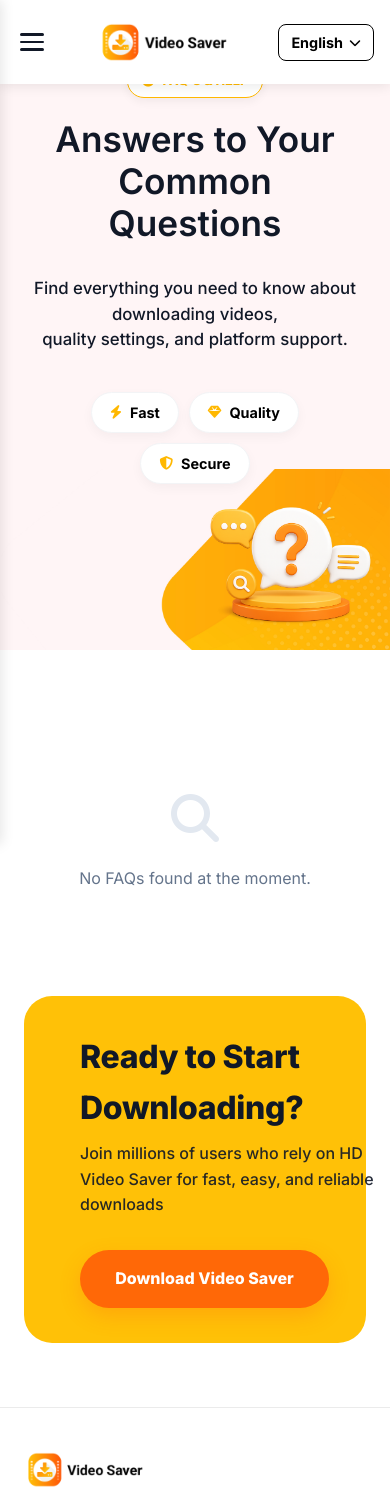
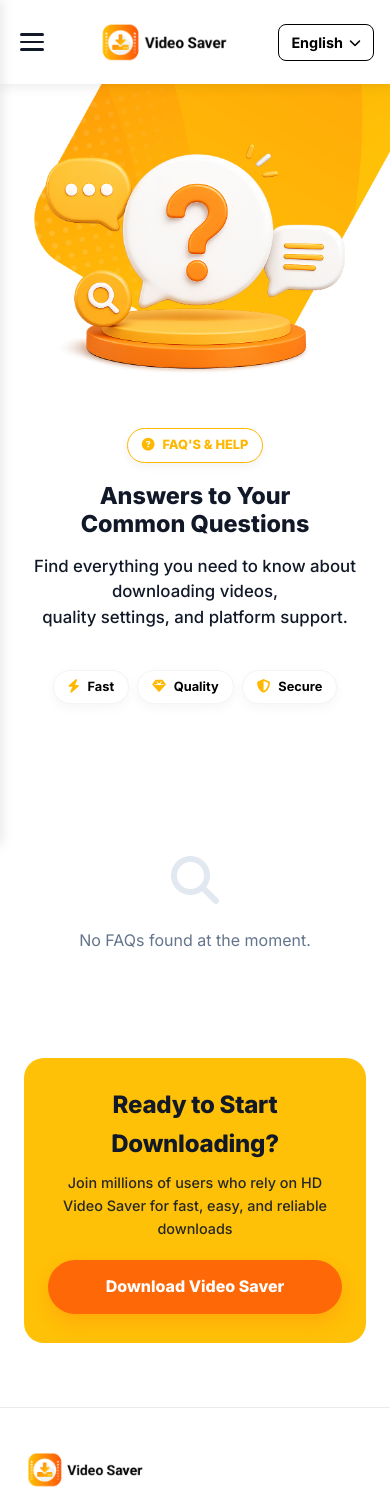
Before and after one commit to asad537/SocialDL-Company-Final, a Laravel app: page /faqs in a window 390 px wide. Shown: the top 1499 px of the page. Run offline with Laravel 8, Linux system fonts and the light colour scheme; data comes from the database, SQL or seed files in the repository; data that the repository does not hold is empty; some libraries are stand-ins or nearby versions.

Commit message:
faqs page done

```diff
--- a/resources/views/faqs.blade.php
+++ b/resources/views/faqs.blade.php
@@ -240,31 +240,135 @@
 
         @media (max-width: 1024px) {
             .hero {
-                text-align: center;
-                padding: 8rem 0 300px 0;
-                height: auto;
-                min-height: 600px;
+                padding-top: 80px;
+                height: auto !important;
+                min-height: unset !important;
+                max-height: unset !important;
+                display: flex;
+                flex-direction: column;
+                align-items: center;
+                overflow: hidden;
+                background: #fff;
+                margin-bottom: 2rem;
+            }
+
+            .hero picture {
+                display: block;
+                width: 100%;
+                flex-shrink: 0;
             }
 
             .hero-bg-img {
-                object-position: center bottom;
+                position: relative !important;
+                display: block;
+                width: 100%;
+                height: auto;
                 object-fit: contain;
+            }
+
+            .hero-container {
+                position: relative;
+                z-index: 2;
+                width: 100%;
+                text-align: center;
+                padding: 1.2rem 1.25rem 2rem;
             }
 
             .hero-content {
                 max-width: 100%;
+                margin: 0 auto;
             }
 
             .hero h1 {
-                font-size: 2.2rem;
+                font-size: clamp(1.45rem, 6vw, 1.75rem);
+                font-weight: 800;
+                line-height: 1.2;
+                margin-bottom: 1rem;
             }
 
             .hero-badges {
                 justify-content: center;
+                gap: 8px;
+            }
+
+            .hero-badge {
+                font-size: 0.8rem;
+                padding: 6px 14px;
             }
         }
 
-        /* FAQ Content */
+
+        /* ── CTA Section ── */
+        .faq-cta-wrap {
+            background: #FFC107;
+            border-radius: 28px;
+            padding: 2.2rem 3.5rem;
+            display: flex;
+            align-items: center;
+            justify-content: space-between;
+            gap: 2rem;
+            flex-wrap: wrap;
+        }
+
+        .faq-cta-text h2 {
+            font-size: 2rem;
+            font-weight: 800;
+            color: #111827;
+            margin-bottom: 0.5rem;
+            letter-spacing: -0.01em;
+        }
+
+        .faq-cta-text p {
+            font-size: 1rem;
+            color: #111827;
+            font-weight: 500;
+            margin: 0;
+            opacity: 0.9;
+        }
+
+        .faq-cta-btn {
+            background: #FF6807;
+            color: #fff;
+            text-decoration: none;
+            padding: 1rem 2.2rem;
+            border-radius: 50px;
+            font-weight: 800;
+            font-size: 1rem;
+            box-shadow: 0 8px 20px rgba(255, 94, 20, 0.25);
+            transition: all 0.3s ease;
+            white-space: nowrap;
+            display: inline-block;
+        }
+
+        .faq-cta-btn:hover {
+            transform: translateY(-3px);
+            box-shadow: 0 12px 25px rgba(255, 94, 20, 0.35);
+        }
+
+        @media (max-width: 768px) {
+            .faq-cta-wrap {
+                flex-direction: column;
+                text-align: center;
+                padding: 1.8rem 1.5rem;
+                border-radius: 20px;
+                gap: 1.2rem;
+            }
+
+            .faq-cta-text h2 {
+                font-size: 1.5rem;
+            }
+
+            .faq-cta-text p {
+                font-size: 0.9rem;
+            }
+
+            .faq-cta-btn {
+                width: 100%;
+                text-align: center;
+                padding: 0.9rem 1.5rem;
+            }
+        }
+
         .category-section {
             margin-bottom: 4rem;
         }
@@ -360,7 +464,10 @@
     @include('partials.header')
 
     <section class="hero">
-        <img class="hero-bg-img" src="/images/faqs.jpg" alt="">
+        <picture>
+            <source media="(max-width: 768px)" srcset="/images/mobile/faqsmobile.jpg">
+            <img class="hero-bg-img" src="/images/faqs.jpg" alt="Frequently Asked Questions">
+        </picture>
         <div class="hero-container">
             <div class="hero-content">
                 <div
@@ -412,19 +519,13 @@
     <!-- Download CTA Section -->
     <section style="padding: 1.5rem 0 4rem; background: #fff;">
         <div class="container" style="max-width: 1100px;">
-            <div
-                style="background: #FFC107; border-radius: 28px; padding: 2.2rem 3.5rem; display: flex; align-items: center; justify-content: space-between; gap: 2rem; flex-wrap: wrap;">
-                <div style="flex: 1; min-width: 300px;">
-                    <h2
-                        style="font-size: 2rem; font-weight: 800; color: #111827; margin-bottom: 0.5rem; letter-spacing: -0.01em;">
-                        Ready to Start Downloading?</h2>
-                    <p style="font-size: 1rem; color: #111827; font-weight: 500; margin: 0; opacity: 0.9;">Join millions
-                        of users who rely on HD Video Saver for fast, easy, and reliable downloads</p>
+            <div class="faq-cta-wrap">
+                <div class="faq-cta-text">
+                    <h2>Ready to Start Downloading?</h2>
+                    <p>Join millions of users who rely on HD Video Saver for fast, easy, and reliable downloads</p>
                 </div>
                 <a href="https://play.google.com/store/apps/details?id=com.jmdsol.videodownloader.videosaver"
-                    style="background: #FF6807; color: #fff; text-decoration: none; padding: 1rem 2.2rem; border-radius: 50px; font-weight: 800; font-size: 1rem; box-shadow: 0 8px 20px rgba(255, 94, 20, 0.25); transition: all 0.3s ease; white-space: nowrap;"
-                    onmouseover="this.style.transform='translateY(-3px)'; this.style.boxShadow='0 12px 25px rgba(255, 94, 20, 0.35)';"
-                    onmouseout="this.style.transform='translateY(0)'; this.style.boxShadow='0 8px 20px rgba(255, 94, 20, 0.25)';">
+                    class="faq-cta-btn">
                     Download Video Saver
                 </a>
             </div>
```
Also changed, not shown: public/images/mobile/faqsmobile.jpg (added).
